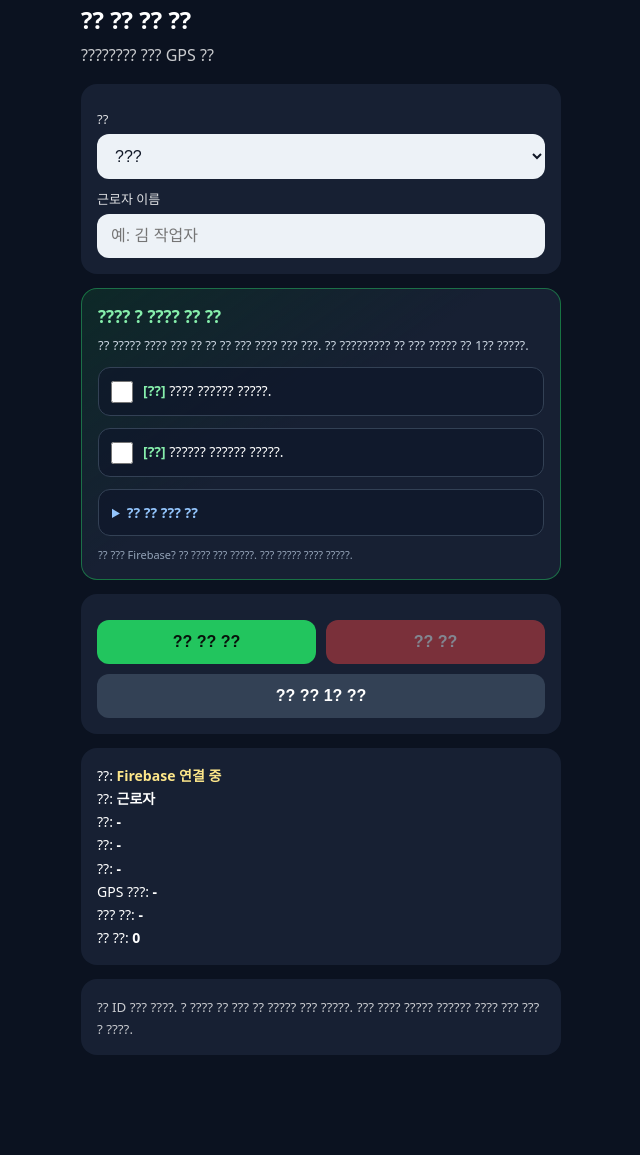
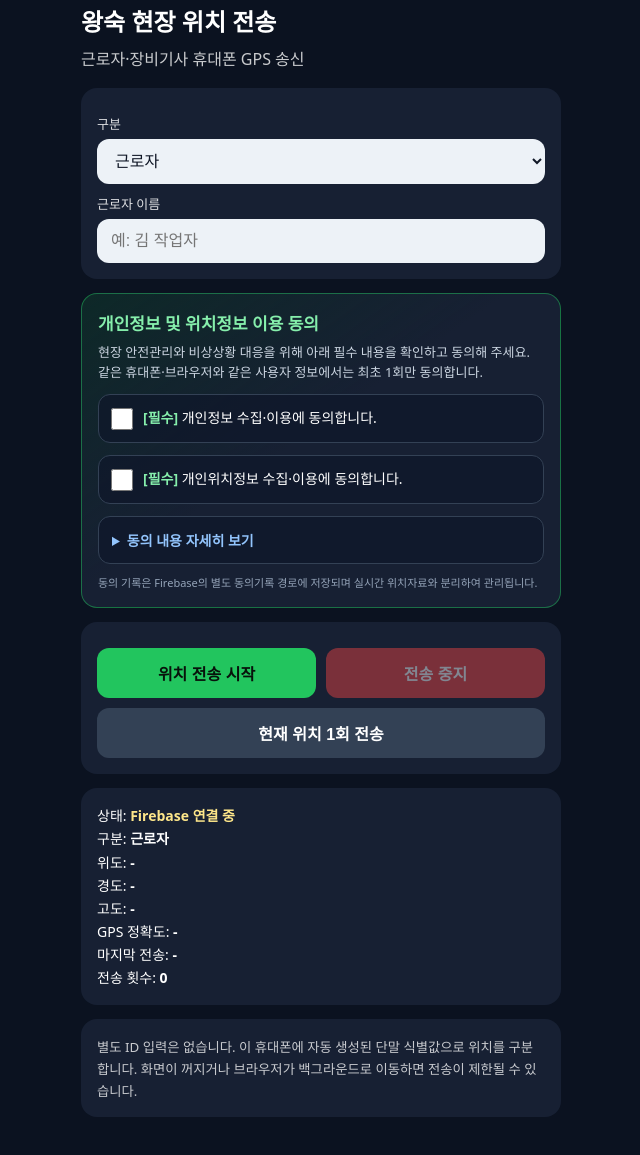
Before and after one commit to es1063122-creator/wangsuk-location-sender, a plain HTML site: page index.html in a window 1280 px wide. Shown: the part 17-1172 px from the top of the page, without its empty margins (319-959 px from the left). Before the commit the page ends 1110 px from the top, so only its background shows below. Drawn offline with Linux system fonts and the light colour scheme.

Commit message:
Fix Korean text encoding

```diff
--- a/index.html
+++ b/index.html
@@ -501,6 +501,6 @@
     </section>
   </main>
 
-  <script type="module" src="./app.js?v=10"></script>
+  <script src="./korean-ui-fix.js?v=1"></script><script type="module" src="./app.js?v=12"></script>
 </body>
 </html>
--- /dev/null
+++ b/korean-ui-fix.js
@@ -0,0 +1,234 @@
+function setText(selector, text) {
+  const element = document.querySelector(selector);
+
+  if (element) {
+    element.textContent = text;
+  }
+}
+
+function setOption(value, text) {
+  const option = document.querySelector(
+    `option[value="${value}"]`
+  );
+
+  if (option) {
+    option.textContent = text;
+  }
+}
+
+function restoreKoreanUi() {
+  document.title =
+    "\uC655\uC219 \uD604\uC7A5 \uC704\uCE58 \uC804\uC1A1";
+
+  setText(
+    "h1",
+    "\uC655\uC219 \uD604\uC7A5 \uC704\uCE58 \uC804\uC1A1"
+  );
+
+  setText(
+    ".sub",
+    "\uADFC\uB85C\uC790\u00B7\uC7A5\uBE44\uAE30\uC0AC \uD734\uB300\uD3F0 GPS \uC1A1\uC2E0"
+  );
+
+  setText(
+    'label[for="type"]',
+    "\uAD6C\uBD84"
+  );
+
+  setOption(
+    "worker",
+    "\uADFC\uB85C\uC790"
+  );
+
+  setOption(
+    "equipment",
+    "\uC7A5\uBE44"
+  );
+
+  setText(
+    'label[for="equipmentType"]',
+    "\uC7A5\uBE44 \uC885\uB958"
+  );
+
+  setOption("excavator", "\uAD74\uCC29\uAE30");
+  setOption("dump_truck", "\uB364\uD504");
+  setOption("forklift", "\uC9C0\uAC8C\uCC28");
+  setOption("drilling_rig", "\uCC9C\uACF5\uAE30");
+  setOption("earth_anchor_rig", "\uC5B4\uC2A4\uC575\uCE74");
+  setOption("sgr_drilling_rig", "SGR\uCC9C\uACF5");
+  setOption("crane", "\uD06C\uB808\uC778");
+  setOption("loader", "\uB85C\uB354");
+  setOption("roller", "\uB864\uB7EC");
+  setOption("other", "\uAE30\uD0C0 \uC7A5\uBE44");
+
+  setText(
+    "#nameLabel",
+    "\uADFC\uB85C\uC790 \uC774\uB984"
+  );
+
+  const nameInput =
+    document.querySelector("#name");
+
+  if (nameInput) {
+    nameInput.placeholder =
+      "\uC608: \uAE40 \uC791\uC5C5\uC790";
+  }
+
+  setText(
+    ".consent-title",
+    "\uAC1C\uC778\uC815\uBCF4 \uBC0F \uC704\uCE58\uC815\uBCF4 \uC774\uC6A9 \uB3D9\uC758"
+  );
+
+  setText(
+    ".consent-guide",
+    "\uD604\uC7A5 \uC548\uC804\uAD00\uB9AC\uC640 \uBE44\uC0C1\uC0C1\uD669 \uB300\uC751\uC744 \uC704\uD574 \uC544\uB798 \uD544\uC218 \uB0B4\uC6A9\uC744 \uD655\uC778\uD558\uACE0 \uB3D9\uC758\uD574 \uC8FC\uC138\uC694. \uAC19\uC740 \uD734\uB300\uD3F0\u00B7\uBE0C\uB77C\uC6B0\uC800\uC640 \uAC19\uC740 \uC0AC\uC6A9\uC790 \uC815\uBCF4\uC5D0\uC11C\uB294 \uCD5C\uCD08 1\uD68C\uB9CC \uB3D9\uC758\uD569\uB2C8\uB2E4."
+  );
+
+  const privacyLabel =
+    document.querySelector(
+      'label[for="privacyConsent"]'
+    );
+
+  if (privacyLabel) {
+    privacyLabel.innerHTML =
+      '<span class="required">[\uD544\uC218]</span> ' +
+      '\uAC1C\uC778\uC815\uBCF4 \uC218\uC9D1\u00B7\uC774\uC6A9\uC5D0 \uB3D9\uC758\uD569\uB2C8\uB2E4.';
+  }
+
+  const locationLabel =
+    document.querySelector(
+      'label[for="locationConsent"]'
+    );
+
+  if (locationLabel) {
+    locationLabel.innerHTML =
+      '<span class="required">[\uD544\uC218]</span> ' +
+      '\uAC1C\uC778\uC704\uCE58\uC815\uBCF4 \uC218\uC9D1\u00B7\uC774\uC6A9\uC5D0 \uB3D9\uC758\uD569\uB2C8\uB2E4.';
+  }
+
+  setText(
+    "details summary",
+    "\uB3D9\uC758 \uB0B4\uC6A9 \uC790\uC138\uD788 \uBCF4\uAE30"
+  );
+
+  const terms =
+    document.querySelector(".terms");
+
+  if (terms) {
+    terms.innerHTML = `
+      <strong>1. \uAC1C\uC778\uC815\uBCF4 \uC218\uC9D1\u00B7\uC774\uC6A9</strong><br>
+      \u00B7 \uC218\uC9D1 \uBAA9\uC801: \uD604\uC7A5 \uADFC\uB85C\uC790\u00B7\uC7A5\uBE44 \uC2DD\uBCC4, \uD604\uC7A5 \uC548\uC804\uAD00\uB9AC \uBC0F \uBE44\uC0C1\uC0C1\uD669 \uB300\uC751<br>
+      \u00B7 \uC218\uC9D1 \uD56D\uBAA9: \uADFC\uB85C\uC790 \uC774\uB984 \uB610\uB294 \uC7A5\uBE44 \uADDC\uACA9\u00B7\uB4F1\uB85D\uBC88\uD638, \uADFC\uB85C\uC790/\uC7A5\uBE44 \uAD6C\uBD84, \uC7A5\uBE44 \uC885\uB958, \uD734\uB300\uC804\uD654 \uB2E8\uB9D0 \uC2DD\uBCC4\uAC12<br>
+      \u00B7 \uC774\uC6A9 \uAE30\uAC04: \uC704\uCE58 \uC804\uC1A1 \uC2DC\uC791 \uC2DC\uC810\uBD80\uD130 \uC804\uC1A1 \uC911\uC9C0 \uC2DC\uC810\uAE4C\uC9C0<br>
+      \u00B7 \uBCF4\uC720 \uAE30\uAC04: \uB2F9\uC77C \uC791\uC5C5 \uC885\uB8CC \uD6C4 \uC0AD\uC81C\uB97C \uC6D0\uCE59\uC73C\uB85C \uD558\uB418, \uC0AC\uACE0 \uC870\uC0AC \uB610\uB294 \uBC95\uB839\uC0C1 \uBCF4\uC874 \uD544\uC694 \uC2DC \uD544\uC694\uD55C \uCD5C\uC18C\uAE30\uAC04 \uBCF4\uAD00<br>
+      \u00B7 \uB3D9\uC758\uB97C \uAC70\uBD80\uD560 \uC218 \uC788\uC73C\uB098 \uC2E4\uC2DC\uAC04 \uC704\uCE58 \uC548\uC804\uAD00\uB9AC \uAE30\uB2A5 \uC774\uC6A9\uC774 \uC81C\uD55C\uB420 \uC218 \uC788\uC2B5\uB2C8\uB2E4.
+
+      <div class="terms-section">
+        <strong>2. \uAC1C\uC778\uC704\uCE58\uC815\uBCF4 \uC218\uC9D1\u00B7\uC774\uC6A9</strong><br>
+        \u00B7 \uC218\uC9D1 \uBAA9\uC801: \uD604\uC7A5 \uB0B4 \uC2E4\uC2DC\uAC04 \uC704\uCE58 \uD655\uC778, \uC704\uD5D8\uAD6C\uC5ED \uC811\uADFC \uD655\uC778 \uBC0F \uBE44\uC0C1\uC0C1\uD669 \uB300\uC751<br>
+        \u00B7 \uC218\uC9D1 \uD56D\uBAA9: GPS \uC704\uB3C4\u00B7\uACBD\uB3C4, \uACE0\uB3C4, \uC704\uCE58 \uC815\uD655\uB3C4, \uC774\uB3D9\uBC29\uD5A5\u00B7\uC18D\uB3C4 \uBC0F \uC804\uC1A1\uC2DC\uAC01<br>
+        \u00B7 \uC218\uC9D1 \uC2DC\uAC04: \uC704\uCE58 \uC804\uC1A1 \uC2DC\uC791 \uBC84\uD2BC\uC744 \uB204\uB978 \uC2DC\uC810\uBD80\uD130 \uC804\uC1A1 \uC911\uC9C0 \uBC84\uD2BC\uC744 \uB204\uB978 \uC2DC\uC810\uAE4C\uC9C0<br>
+        \u00B7 \uB3D9\uC758 \uCCA0\uD68C: \uC804\uC1A1 \uC911\uC9C0 \uBC84\uD2BC\uC744 \uB20C\uB7EC \uC5B8\uC81C\uB4E0 \uC704\uCE58 \uC804\uC1A1\uC744 \uC911\uB2E8\uD560 \uC218 \uC788\uC2B5\uB2C8\uB2E4.
+      </div>
+
+      <div class="terms-section">
+        <strong>\uAD00\uB9AC \uC815\uBCF4</strong><br>
+        \u00B7 \uD604\uC7A5: \uB0A8\uC591\uC8FC \uC655\uC219 A-6BL<br>
+        \u00B7 \uC5F4\uB78C \uBC94\uC704: \uD604\uC7A5 \uC548\uC804\uAD00\uB9AC \uAD8C\uD55C\uC790<br>
+        \u00B7 \uB3D9\uC758 \uBB38\uAD6C \uBC84\uC804: WANGSUK_CONSENT_2026_08_V1
+      </div>
+    `;
+  }
+
+  setText(
+    "#consentError",
+    "\uAC1C\uC778\uC815\uBCF4\uC640 \uAC1C\uC778\uC704\uCE58\uC815\uBCF4 \uD544\uC218 \uB3D9\uC758\uAC00 \uD544\uC694\uD569\uB2C8\uB2E4."
+  );
+
+  setText(
+    ".complete-title",
+    "\u2713 \uAC1C\uC778\uC815\uBCF4 \uBC0F \uAC1C\uC778\uC704\uCE58\uC815\uBCF4 \uB3D9\uC758 \uC644\uB8CC"
+  );
+
+  setText(
+    "#consentCompleteInfo",
+    "\uB3D9\uC758 \uC815\uBCF4\uB97C \uD655\uC778\uD558\uACE0 \uC788\uC2B5\uB2C8\uB2E4."
+  );
+
+  setText(
+    "#resetConsentBtn",
+    "\uB3D9\uC758\uC790 \uBCC0\uACBD / \uB3D9\uC758 \uB2E4\uC2DC \uD558\uAE30"
+  );
+
+  setText(
+    ".privacy-note",
+    "\uB3D9\uC758 \uAE30\uB85D\uC740 Firebase\uC758 \uBCC4\uB3C4 \uB3D9\uC758\uAE30\uB85D \uACBD\uB85C\uC5D0 \uC800\uC7A5\uB418\uBA70 \uC2E4\uC2DC\uAC04 \uC704\uCE58\uC790\uB8CC\uC640 \uBD84\uB9AC\uD558\uC5EC \uAD00\uB9AC\uB429\uB2C8\uB2E4."
+  );
+
+  setText(
+    "#startBtn",
+    "\uC704\uCE58 \uC804\uC1A1 \uC2DC\uC791"
+  );
+
+  setText(
+    "#stopBtn",
+    "\uC804\uC1A1 \uC911\uC9C0"
+  );
+
+  setText(
+    "#sendOnceBtn",
+    "\uD604\uC7AC \uC704\uCE58 1\uD68C \uC804\uC1A1"
+  );
+
+  const statusRows =
+    document.querySelectorAll(
+      ".card.status > div"
+    );
+
+  const labels = [
+    "\uC0C1\uD0DC: ",
+    "\uAD6C\uBD84: ",
+    "\uC704\uB3C4: ",
+    "\uACBD\uB3C4: ",
+    "\uACE0\uB3C4: ",
+    "GPS \uC815\uD655\uB3C4: ",
+    "\uB9C8\uC9C0\uB9C9 \uC804\uC1A1: ",
+    "\uC804\uC1A1 \uD69F\uC218: "
+  ];
+
+  statusRows.forEach((row, index) => {
+    const span = row.querySelector("span");
+
+    if (!span || !labels[index]) {
+      return;
+    }
+
+    const currentValue =
+      span.textContent;
+
+    row.textContent =
+      labels[index];
+
+    row.appendChild(span);
+
+    span.textContent =
+      currentValue;
+  });
+
+  const small =
+    document.querySelector("section.card small");
+
+  if (small) {
+    small.textContent =
+      "\uBCC4\uB3C4 ID \uC785\uB825\uC740 \uC5C6\uC2B5\uB2C8\uB2E4. \uC774 \uD734\uB300\uD3F0\uC5D0 \uC790\uB3D9 \uC0DD\uC131\uB41C \uB2E8\uB9D0 \uC2DD\uBCC4\uAC12\uC73C\uB85C \uC704\uCE58\uB97C \uAD6C\uBD84\uD569\uB2C8\uB2E4. \uD654\uBA74\uC774 \uAEBC\uC9C0\uAC70\uB098 \uBE0C\uB77C\uC6B0\uC800\uAC00 \uBC31\uADF8\uB77C\uC6B4\uB4DC\uB85C \uC774\uB3D9\uD558\uBA74 \uC804\uC1A1\uC774 \uC81C\uD55C\uB420 \uC218 \uC788\uC2B5\uB2C8\uB2E4.";
+  }
+}
+
+if (document.readyState === "loading") {
+  document.addEventListener(
+    "DOMContentLoaded",
+    restoreKoreanUi
+  );
+} else {
+  restoreKoreanUi();
+}
```
